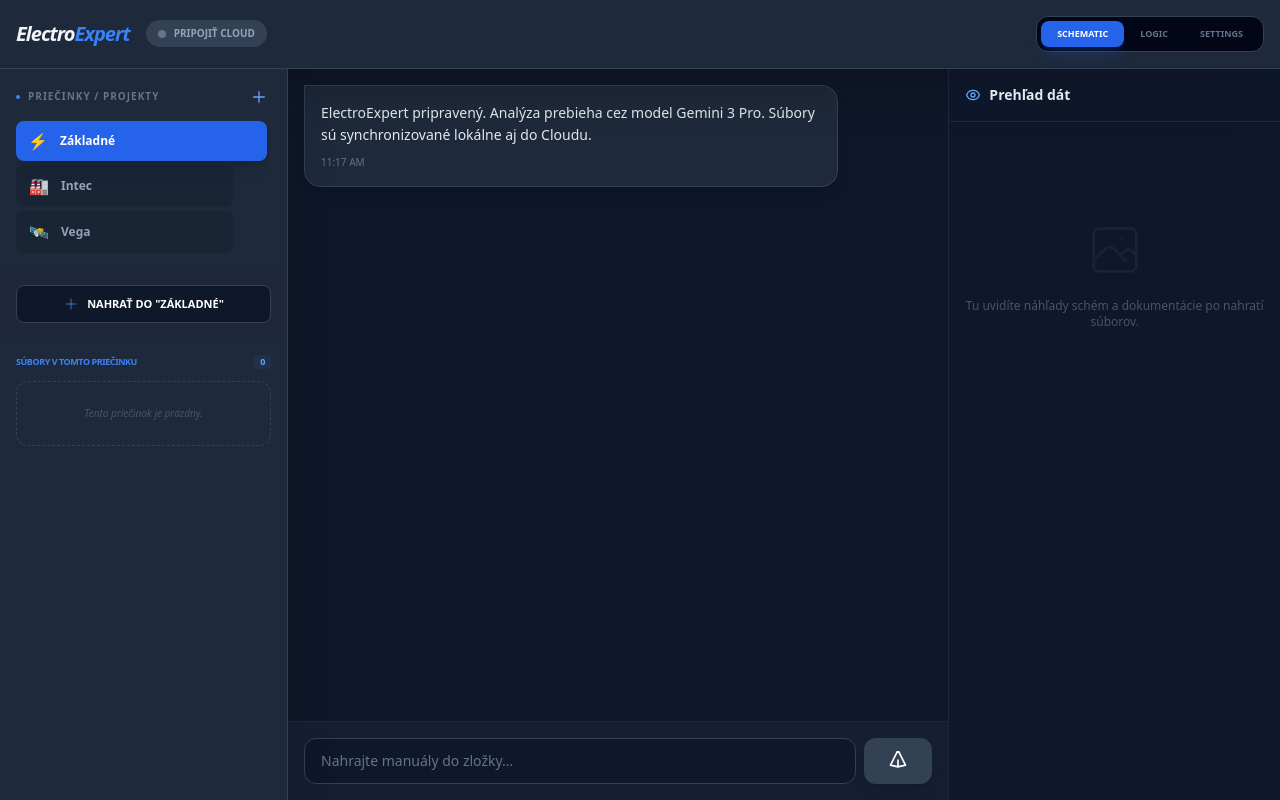
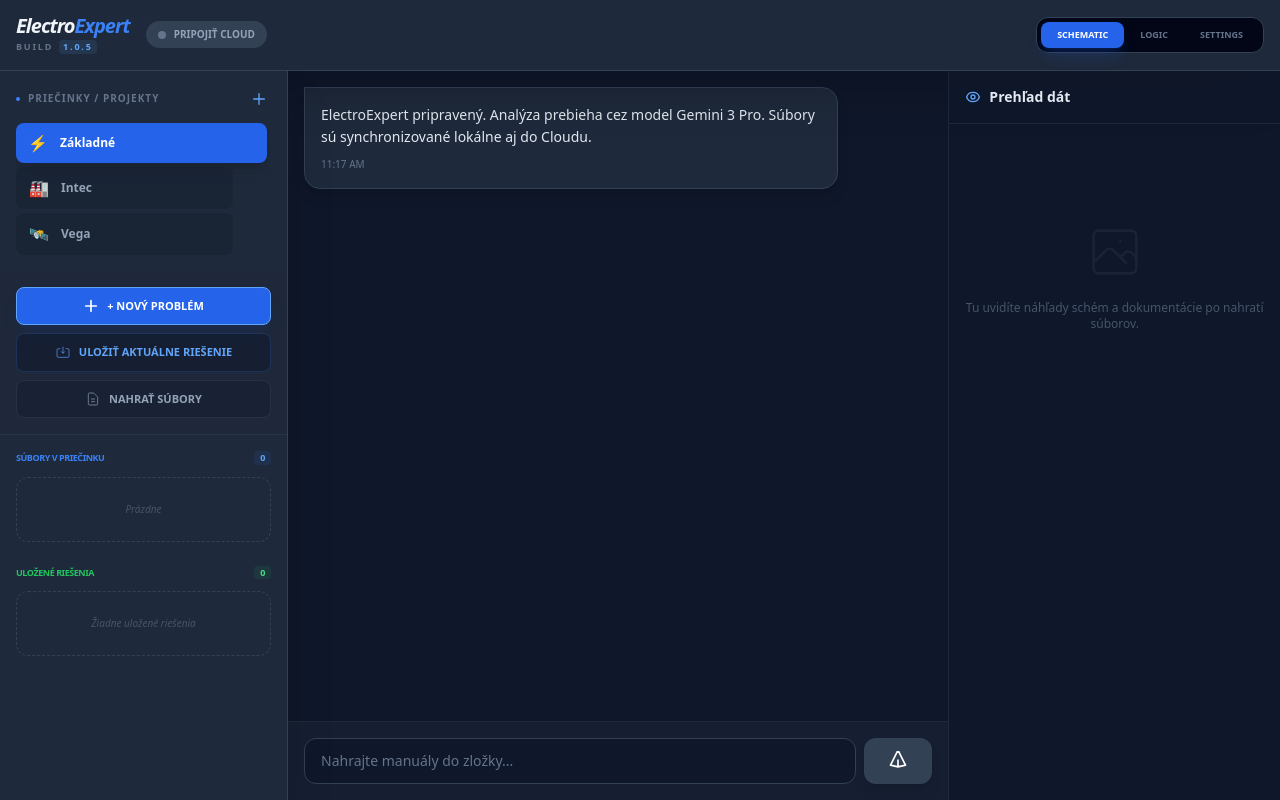
Before and after one commit to tuliverkel-dotcom/ElectroExpert, a React (Vite) app: page / in a window 1280 px wide. Both pictures are taken after typing "Sample123", "Sample123" into the empty fields and a click on the button "VYTVORIŤ A VSTÚPIŤ". Built offline with nearby package versions, Linux system fonts and the light colour scheme.

Commit message:
Add files via upload

```diff
--- a/App.tsx
+++ b/App.tsx
@@ -2,8 +2,16 @@
 import React, { useState, useRef, useEffect } from 'react';
 import { ManualFile, Message, AnalysisMode, SavedProject, KnowledgeBase } from './types';
 import { analyzeManual } from './services/gemini';
-import { getAllManualsFromDB, saveManualToDB, deleteManualFromDB } from './services/db';
+import {
+  getAllManualsFromDB,
+  saveManualToDB,
+  deleteManualFromDB,
+  saveProjectToDB,
+  getAllProjectsFromDB,
+  deleteProjectFromDB
+} from './services/db';
 import { driveService } from './services/googleDrive';
+import { APP_VERSION } from './constants';
 import Sidebar from './components/Sidebar';
 import ChatInterface from './components/ChatInterface';
 import ManualViewer from './components/ManualViewer';
@@ -13,6 +21,8 @@ const App: React.FC = () => {
   const [isLocked, setIsLocked] = useState(true);
   const [driveStatus, setDriveStatus] = useState<'off' | 'on' | 'loading'>('off');
   const [syncingFiles, setSyncingFiles] = useState<Set<string>>(new Set());
+  const [savedProjects, setSavedProjects] = useState<SavedProject[]>([]);
+  const [currentProjectId, setCurrentProjectId] = useState<string | null>(null);
 
   const [knowledgeBases, setKnowledgeBases] = useState<KnowledgeBase[]>(() => {
     const saved = localStorage.getItem('ee_knowledge_bases');
@@ -25,14 +35,15 @@ const App: React.FC = () => {
 
   const [activeBaseId, setActiveBaseId] = useState<string>('general');
   const [allManuals, setAllManuals] = useState<ManualFile[]>([]);
-  const [messages, setMessages] = useState<Message[]>([
-    {
-      id: 'welcome',
-      role: 'assistant',
-      content: 'ElectroExpert pripravený. Analýza prebieha cez model Gemini 3 Pro. Súbory sú synchronizované lokálne aj do Cloudu.',
-      timestamp: Date.now(),
-    },
-  ]);
+
+  const welcomeMessage: Message = {
+    id: 'welcome',
+    role: 'assistant',
+    content: 'ElectroExpert pripravený. Analýza prebieha cez model Gemini 3 Pro. Súbory sú synchronizované lokálne aj do Cloudu.',
+    timestamp: Date.now(),
+  };
+
+  const [messages, setMessages] = useState<Message[]>([welcomeMessage]);
   const [isAnalyzing, setIsAnalyzing] = useState(false);
   const [currentMode, setCurrentMode] = useState<AnalysisMode>(AnalysisMode.SCHEMATIC);
   const fileInputRef = useRef<HTMLInputElement>(null);
@@ -44,6 +55,7 @@ const App: React.FC = () => {
   useEffect(() => {
     if (!isLocked) {
       getAllManualsFromDB().then(setAllManuals);
+      getAllProjectsFromDB().then(setSavedProjects);
       driveService.init().then(() => {
         if (localStorage.getItem('ee_google_client_id')) {
           setDriveStatus('off');
@@ -51,6 +63,16 @@ const App: React.FC = () => {
       });
     }
   }, [isLocked]);
+
+  const handleNewProject = () => {
+    if (messages.length > 1 && !currentProjectId) {
+      if (!confirm("Aktuálna konverzácia nie je uložená. Chcete začať nový problém a stratiť zmeny?")) {
+        return;
+      }
+    }
+    setMessages([{ ...welcomeMessage, timestamp: Date.now() }]);
+    setCurrentProjectId(null);
+  };
 
   const handleAddBase = () => {
     const name = prompt("Názov nového priečinka:");
@@ -93,7 +115,8 @@ const App: React.FC = () => {
     const files = e.target.files;
     if (!files) return;
 
-    for (const file of Array.from(files)) {
+    const filesToUpload = Array.from(files) as File[];
+    for (const file of filesToUpload) {
       const tempId = Math.random().toString(36).substr(2, 9);
       setSyncingFiles(prev => new Set(prev).add(tempId));
 
@@ -134,8 +157,14 @@ const App: React.FC = () => {
 
     try {
       const visibleManuals = allManuals.filter(m => m.baseId === activeBaseId);
-      const { text: responseText } = await analyzeManual(text, visibleManuals, currentMode, updatedMessages);
-      setMessages((prev) => [...prev, { id: Date.now().toString(), role: 'assistant', content: responseText, timestamp: Date.now() }]);
+      const { text: responseText, sources } = await analyzeManual(text, visibleManuals, currentMode, updatedMessages);
+      setMessages((prev) => [...prev, {
+        id: Date.now().toString(),
+        role: 'assistant',
+        content: responseText,
+        timestamp: Date.now(),
+        sources: sources
+      }]);
     } catch (error: any) {
       setMessages((prev) => [...prev, {
         id: 'err-' + Date.now(),
@@ -148,13 +177,64 @@ const App: React.FC = () => {
     }
   };
 
+  const handleSaveProject = async () => {
+    if (messages.length <= 1) {
+      alert("Niet čo ukladať. Napíšte správu pre vytvorenie histórie.");
+      return;
+    }
+    const name = prompt("Názov riešenia / projektu:", currentProjectId ? savedProjects.find(p => p.id === currentProjectId)?.name : "");
+    if (!name) return;
+
+    const project: SavedProject = {
+      id: currentProjectId || Date.now().toString(),
+      name,
+      baseId: activeBaseId,
+      manuals: allManuals.filter(m => m.baseId === activeBaseId),
+      messages: messages,
+      mode: currentMode,
+      timestamp: Date.now()
+    };
+
+    await saveProjectToDB(project);
+    const updatedProjects = await getAllProjectsFromDB();
+    setSavedProjects(updatedProjects);
+    setCurrentProjectId(project.id);
+    alert("Riešenie bolo úspešne uložené.");
+  };
+
+  const handleLoadProject = (id: string) => {
+    const project = savedProjects.find(p => p.id === id);
+    if (project) {
+      setActiveBaseId(project.baseId);
+      setMessages(project.messages);
+      setCurrentMode(project.mode);
+      setCurrentProjectId(project.id);
+    }
+  };
+
+  const handleDeleteProject = async (id: string, e: React.MouseEvent) => {
+    e.stopPropagation();
+    if (confirm("Naozaj chcete zmazať toto uložené riešenie?")) {
+      await deleteProjectFromDB(id);
+      setSavedProjects(prev => prev.filter(p => p.id !== id));
+      if (currentProjectId === id) setCurrentProjectId(null);
+    }
+  };
+
   if (isLocked) return <LoginGate onUnlock={() => setIsLocked(false)} />;
 
   return (
     <div className="flex flex-col h-screen bg-slate-900 text-slate-100 font-sans selection:bg-blue-500/30">
       <header className="bg-slate-800 border-b border-slate-700 p-4 flex justify-between items-center shadow-2xl relative z-10">
         <div className="flex items-center gap-4">
-          <h1 className="text-xl font-black italic tracking-tighter">Electro<span className="text-blue-500">Expert</span></h1>
+          <div className="flex flex-col">
+            <h1 className="text-xl font-black italic tracking-tighter leading-none">
+              Electro<span className="text-blue-500">Expert</span>
+            </h1>
+            <span className="text-[9px] font-bold text-slate-500 tracking-[0.2em] mt-1 flex items-center gap-1.5 uppercase">
+              Build <span className="text-blue-400 bg-blue-400/10 px-1 rounded">{APP_VERSION}</span>
+            </span>
+          </div>
           <button
             onClick={handleDriveConnect}
             className={`flex items-center gap-2 px-3 py-1.5 rounded-full text-[10px] font-bold transition-all ${
@@ -186,11 +266,12 @@ const App: React.FC = () => {
           manuals={allManuals.filter(m => m.baseId === activeBaseId)}
           onUploadClick={() => fileInputRef.current?.click()}
           onRemove={(id) => { deleteManualFromDB(id); setAllManuals(prev => prev.filter(m => m.id !== id)); }}
-          onSaveProject={() => {}}
-          savedProjects={[]}
-          onLoadProject={() => {}}
-          onDeleteProject={() => {}}
-          currentProjectId={null}
+          onSaveProject={handleSaveProject}
+          onNewProject={handleNewProject}
+          savedProjects={savedProjects}
+          onLoadProject={handleLoadProject}
+          onDeleteProject={handleDeleteProject}
+          currentProjectId={currentProjectId}
           knowledgeBases={knowledgeBases}
           activeBaseId={activeBaseId}
           onSelectBase={setActiveBaseId}
--- a/components/Sidebar.tsx
+++ b/components/Sidebar.tsx
@@ -7,6 +7,7 @@ interface SidebarProps {
   onUploadClick: () => void;
   onRemove: (id: string) => void;
   onSaveProject: () => void;
+  onNewProject: () => void;
   savedProjects: SavedProject[];
   onLoadProject: (id: string) => void;
   onDeleteProject: (id: string, e: React.MouseEvent) => void;
@@ -24,6 +25,7 @@ const Sidebar: React.FC<SidebarProps> = ({
   onUploadClick,
   onRemove,
   onSaveProject,
+  onNewProject,
   savedProjects,
   onLoadProject,
   onDeleteProject,
@@ -47,7 +49,7 @@ const Sidebar: React.FC<SidebarProps> = ({
             <svg className="w-4 h-4" fill="none" stroke="currentColor" viewBox="0 0 24 24"><path strokeLinecap="round" strokeLinejoin="round" strokeWidth={2} d="M12 4v16m8-8H4" /></svg>
           </button>
         </div>
-        <div className="space-y-1 max-h-48 overflow-y-auto pr-1">
+        <div className="space-y-1 max-h-40 overflow-y-auto pr-1">
           {knowledgeBases.map((base) => (
             <div key={base.id} className="group flex items-center gap-1">
               <button
@@ -74,26 +76,40 @@ const Sidebar: React.FC<SidebarProps> = ({
         </div>
       </div>
 
-      <div className="p-4 space-y-2 bg-slate-800/50">
+      <div className="p-4 space-y-2 bg-slate-800/50 border-b border-slate-700/50">
+        <button
+          onClick={onNewProject}
+          className="w-full bg-blue-600 hover:bg-blue-500 text-white text-[11px] font-black py-2.5 rounded-lg flex items-center justify-center gap-2 border border-blue-400 transition-all active:scale-95 shadow-lg shadow-blue-900/20"
+        >
+          <svg className="w-4 h-4" fill="none" stroke="currentColor" viewBox="0 0 24 24"><path strokeLinecap="round" strokeLinejoin="round" strokeWidth={2.5} d="M12 4v16m8-8H4" /></svg>
+          + NOVÝ PROBLÉM
+        </button>
+        <button
+          onClick={onSaveProject}
+          className="w-full bg-slate-900/50 hover:bg-slate-700/50 text-blue-400 text-[11px] font-black py-2.5 rounded-lg flex items-center justify-center gap-2 border border-blue-500/20 transition-all active:scale-95"
+        >
+          <svg className="w-4 h-4" fill="none" stroke="currentColor" viewBox="0 0 24 24"><path d="M8 7H5a2 2 0 00-2 2v9a2 2 0 002 2h14a2 2 0 002-2V9a2 2 0 00-2-2h-3m-1 4l-3 3m0 0l-3-3m3 3V4" /></svg>
+          ULOŽIŤ AKTUÁLNE RIEŠENIE
+        </button>
         <button
           onClick={onUploadClick}
-          className="w-full bg-slate-900 hover:bg-slate-700 text-white text-[11px] font-black py-2.5 rounded-lg flex items-center justify-center gap-2 border border-slate-700 transition-all active:scale-95"
+          className="w-full bg-slate-900/30 hover:bg-slate-700/30 text-slate-400 text-[11px] font-black py-2.5 rounded-lg flex items-center justify-center gap-2 border border-slate-700/50 transition-all active:scale-95 mt-2"
         >
-          <svg className="w-4 h-4 text-blue-400" fill="none" stroke="currentColor" viewBox="0 0 24 24"><path d="M12 4v16m8-8H4" /></svg>
-          NAHRAŤ DO "{knowledgeBases.find(b => b.id === activeBaseId)?.name.toUpperCase()}"
+          <svg className="w-4 h-4" fill="none" stroke="currentColor" viewBox="0 0 24 24"><path d="M9 12h6m-6 4h6m2 5H7a2 2 0 01-2-2V5a2 2 0 012-2h5.586a1 1 0 01.707.293l5.414 5.414a1 1 0 01.293.707V19a2 2 0 01-2 2z" /></svg>
+          NAHRAŤ SÚBORY
         </button>
       </div>
 
       <div className="flex-1 overflow-y-auto px-4 space-y-6 py-4">
         <div>
           <h4 className="text-[9px] font-black text-blue-500 uppercase tracking-tighter mb-3 flex items-center justify-between">
-            Súbory v tomto priečinku
+            Súbory v priečinku
             <span className="bg-blue-500/10 text-blue-400 px-1.5 rounded">{manuals.length}</span>
           </h4>
           <div className="space-y-1.5">
             {manuals.length === 0 ? (
               <div className="text-[10px] text-slate-600 italic p-6 text-center border border-dashed border-slate-700 rounded-xl">
-                Tento priečinok je prázdny.
+                Prázdne
               </div>
             ) : (
               manuals.map((m) => (
@@ -117,6 +133,40 @@ const Sidebar: React.FC<SidebarProps> = ({
             )}
           </div>
         </div>
+
+        <div>
+          <h4 className="text-[9px] font-black text-green-500 uppercase tracking-tighter mb-3 flex items-center justify-between">
+            Uložené riešenia
+            <span className="bg-green-500/10 text-green-400 px-1.5 rounded">{savedProjects.length}</span>
+          </h4>
+          <div className="space-y-1.5">
+            {savedProjects.length === 0 ? (
+              <div className="text-[10px] text-slate-600 italic p-6 text-center border border-dashed border-slate-700 rounded-xl">
+                Žiadne uložené riešenia
+              </div>
+            ) : (
+              savedProjects.map((p) => (
+                <div
+                  key={p.id}
+                  onClick={() => onLoadProject(p.id)}
+                  className={`group flex items-center justify-between p-2.5 rounded-lg border transition-all cursor-pointer ${
+                    currentProjectId === p.id
+                    ? 'bg-green-600/10 border-green-500/50 text-green-400 shadow-lg shadow-green-900/10'
+                    : 'bg-slate-900/50 border-slate-700/50 text-slate-300 hover:border-slate-500 hover:bg-slate-900'
+                  }`}
+                >
+                  <div className="flex flex-col overflow-hidden">
+                    <span className="text-[10px] font-bold truncate">{p.name}</span>
+                    <span className="text-[8px] opacity-50">{new Date(p.timestamp).toLocaleDateString()}</span>
+                  </div>
+                  <button onClick={(e) => onDeleteProject(p.id, e)} className="opacity-0 group-hover:opacity-100 text-slate-500 hover:text-red-500 transition-all p-1">
+                    <svg className="w-3.5 h-3.5" fill="none" stroke="currentColor" viewBox="0 0 24 24"><path d="M19 7l-.867 12.142A2 2 0 0116.138 21H7.862a2 2 0 01-1.995-1.858L5 7m5 4v6m4-6v6m1-10V4a1 1 0 00-1-1h-4a1 1 0 00-1 1v3M4 7h16" /></svg>
+                  </button>
+                </div>
+              ))
+            )}
+          </div>
+        </div>
       </div>
     </aside>
   );
--- a/constants.ts
+++ b/constants.ts
@@ -1,4 +1,5 @@
 
 export const APP_NAME = "ElectroExpert AI";
+export const APP_VERSION = "1.0.5"; // Číslo aktualizácie
 export const ALLOWED_FILE_TYPES = ["image/jpeg", "image/png", "image/webp", "application/pdf"];
-export const MAX_FILE_SIZE_MB = 10; // Zvýšené na 10MB pre podporu väčších technických dokumentov
+export const MAX_FILE_SIZE_MB = 10;
--- a/services/db.ts
+++ b/services/db.ts
@@ -1,9 +1,10 @@
 
-import { ManualFile } from "../types";
+import { ManualFile, SavedProject } from "../types";
 
 const DB_NAME = "ElectroExpertDB";
-const STORE_NAME = "manuals";
-const DB_VERSION = 1;
+const STORE_MANUALS = "manuals";
+const STORE_PROJECTS = "projects";
+const DB_VERSION = 2; // Zvýšená verzia pre nový store
 
 export const initDB = (): Promise<IDBDatabase> => {
   return new Promise((resolve, reject) => {
@@ -12,8 +13,11 @@ export const initDB = (): Promise<IDBDatabase> => {
     request.onsuccess = () => resolve(request.result);
     request.onupgradeneeded = (event: any) => {
       const db = event.target.result;
-      if (!db.objectStoreNames.contains(STORE_NAME)) {
-        db.createObjectStore(STORE_NAME, { keyPath: "id" });
+      if (!db.objectStoreNames.contains(STORE_MANUALS)) {
+        db.createObjectStore(STORE_MANUALS, { keyPath: "id" });
+      }
+      if (!db.objectStoreNames.contains(STORE_PROJECTS)) {
+        db.createObjectStore(STORE_PROJECTS, { keyPath: "id" });
       }
     };
   });
@@ -22,8 +26,8 @@ export const initDB = (): Promise<IDBDatabase> => {
 export const saveManualToDB = async (manual: ManualFile): Promise<void> => {
   const db = await initDB();
   return new Promise((resolve, reject) => {
-    const transaction = db.transaction(STORE_NAME, "readwrite");
-    const store = transaction.objectStore(STORE_NAME);
+    const transaction = db.transaction(STORE_MANUALS, "readwrite");
+    const store = transaction.objectStore(STORE_MANUALS);
     const request = store.put(manual);
     request.onsuccess = () => resolve();
     request.onerror = () => reject("Chyba pri ukladaní manuálu");
@@ -33,8 +37,8 @@ export const saveManualToDB = async (manual: ManualFile): Promise<void> => {
 export const getAllManualsFromDB = async (): Promise<ManualFile[]> => {
   const db = await initDB();
   return new Promise((resolve, reject) => {
-    const transaction = db.transaction(STORE_NAME, "readonly");
-    const store = transaction.objectStore(STORE_NAME);
+    const transaction = db.transaction(STORE_MANUALS, "readonly");
+    const store = transaction.objectStore(STORE_MANUALS);
     const request = store.getAll();
     request.onsuccess = () => resolve(request.result);
     request.onerror = () => reject("Chyba pri načítaní manuálov");
@@ -44,10 +48,44 @@ export const getAllManualsFromDB = async (): Promise<ManualFile[]> => {
 export const deleteManualFromDB = async (id: string): Promise<void> => {
   const db = await initDB();
   return new Promise((resolve, reject) => {
-    const transaction = db.transaction(STORE_NAME, "readwrite");
-    const store = transaction.objectStore(STORE_NAME);
+    const transaction = db.transaction(STORE_MANUALS, "readwrite");
+    const store = transaction.objectStore(STORE_MANUALS);
     const request = store.delete(id);
     request.onsuccess = () => resolve();
     request.onerror = () => reject("Chyba pri mazaní manuálu");
   });
 };
+
+// Nové funkcie pre projekty
+export const saveProjectToDB = async (project: SavedProject): Promise<void> => {
+  const db = await initDB();
+  return new Promise((resolve, reject) => {
+    const transaction = db.transaction(STORE_PROJECTS, "readwrite");
+    const store = transaction.objectStore(STORE_PROJECTS);
+    const request = store.put(project);
+    request.onsuccess = () => resolve();
+    request.onerror = () => reject("Chyba pri ukladaní projektu");
+  });
+};
+
+export const getAllProjectsFromDB = async (): Promise<SavedProject[]> => {
+  const db = await initDB();
+  return new Promise((resolve, reject) => {
+    const transaction = db.transaction(STORE_PROJECTS, "readonly");
+    const store = transaction.objectStore(STORE_PROJECTS);
+    const request = store.getAll();
+    request.onsuccess = () => resolve(request.result);
+    request.onerror = () => reject("Chyba pri načítaní projektov");
+  });
+};
+
+export const deleteProjectFromDB = async (id: string): Promise<void> => {
+  const db = await initDB();
+  return new Promise((resolve, reject) => {
+    const transaction = db.transaction(STORE_PROJECTS, "readwrite");
+    const store = transaction.objectStore(STORE_PROJECTS);
+    const request = store.delete(id);
+    request.onsuccess = () => resolve();
+    request.onerror = () => reject("Chyba pri mazaní projektu");
+  });
+};
```
Also changed, not shown: services/gemini.ts (+31 -20 lines).
